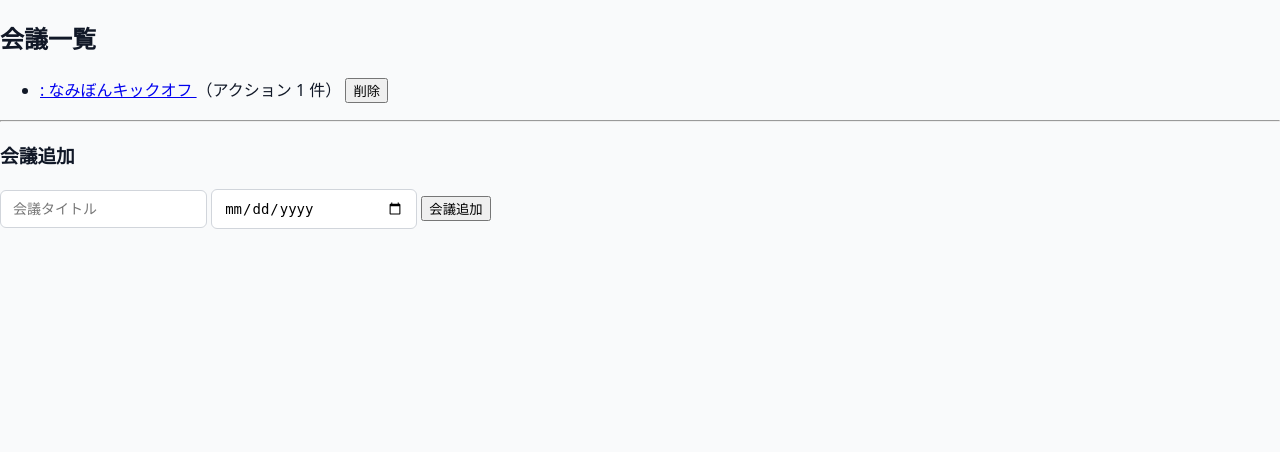
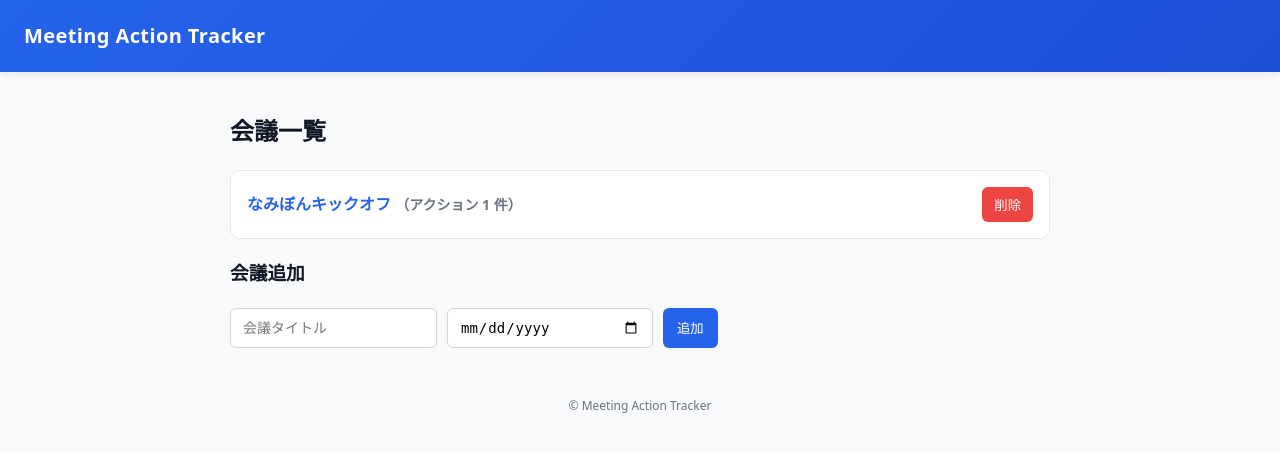
Before and after one commit to kn222-lab/meeting-action-tracker, a FastAPI app: page /ui/meetings in a window 1280 px wide. Shown: the top 452 px of the page. Run offline with FastAPI, Linux system fonts and the light colour scheme; data comes from the database, SQL or seed files in the repository.

Commit message:
Improve base layout and meeting list UI

```diff
--- a/app/templates/base.html
+++ b/app/templates/base.html
@@ -7,7 +7,17 @@
 </head>
 <body>
 
-{% block content %}{% endblock %}
+<header class="header">
+    <h1 class="logo">Meeting Action Tracker</h1>
+</header>
+
+<main class="container">
+    {% block content %}{% endblock %}
+</main>
+
+<footer class="footer">
+    © Meeting Action Tracker
+</footer>
 
 </body>
 </html>
--- a/app/templates/meetings.html
+++ b/app/templates/meetings.html
@@ -1,41 +1,29 @@
 {% extends "base.html" %}
-
-{% block title %}会議一覧{% endblock %}
 
 {% block content %}
 <h2>会議一覧</h2>
 
-{% if meetings %}
-<ul>
-    {% for meeting in meetings %}
-    <li>
-        <a href="/ui/meetings/{{ meeting.id }}">
-            {{ meeting.date }} : {{ meeting.title }}
-        </a>
+<ul class="meeting-list">
+  {% for meeting in meetings %}
+    <li class="meeting-item">
+      <a class="meeting-link" href="/ui/meetings/{{ meeting.id }}">
+        {{ meeting.title }}
+        <span class="text-muted">（アクション {{ meeting.actions|length }} 件）</span>
+      </a>
 
-        <span>（アクション {{ meeting.actions|length }} 件）</span>
-
-        <form
-            method="post"
-            action="/ui/meetings/{{ meeting.id }}/delete"
-            style="display:inline;"
-            onsubmit="return confirm('この会議を削除しますか？');"
-        >
-            <button type="submit">削除</button>
+      <div class="action-buttons">
+        <form method="post" action="/ui/meetings/{{ meeting.id }}/delete">
+          <button class="btn-delete">削除</button>
         </form>
+      </div>
     </li>
-    {% endfor %}
+  {% endfor %}
 </ul>
-{% else %}
-<p>会議がまだ登録されていません</p>
-{% endif %}
-
-<hr>
 
 <h3>会議追加</h3>
-<form method="post" action="/ui/meetings">
-    <input type="text" name="title" placeholder="会議タイトル" required>
-    <input type="date" name="meeting_date" required>
-    <button type="submit">会議追加</button>
+<form class="form" method="post" action="/ui/meetings">
+  <input name="title" placeholder="会議タイトル">
+  <input type="date" name="date">
+  <button class="btn-primary">追加</button>
 </form>
 {% endblock %}
```
